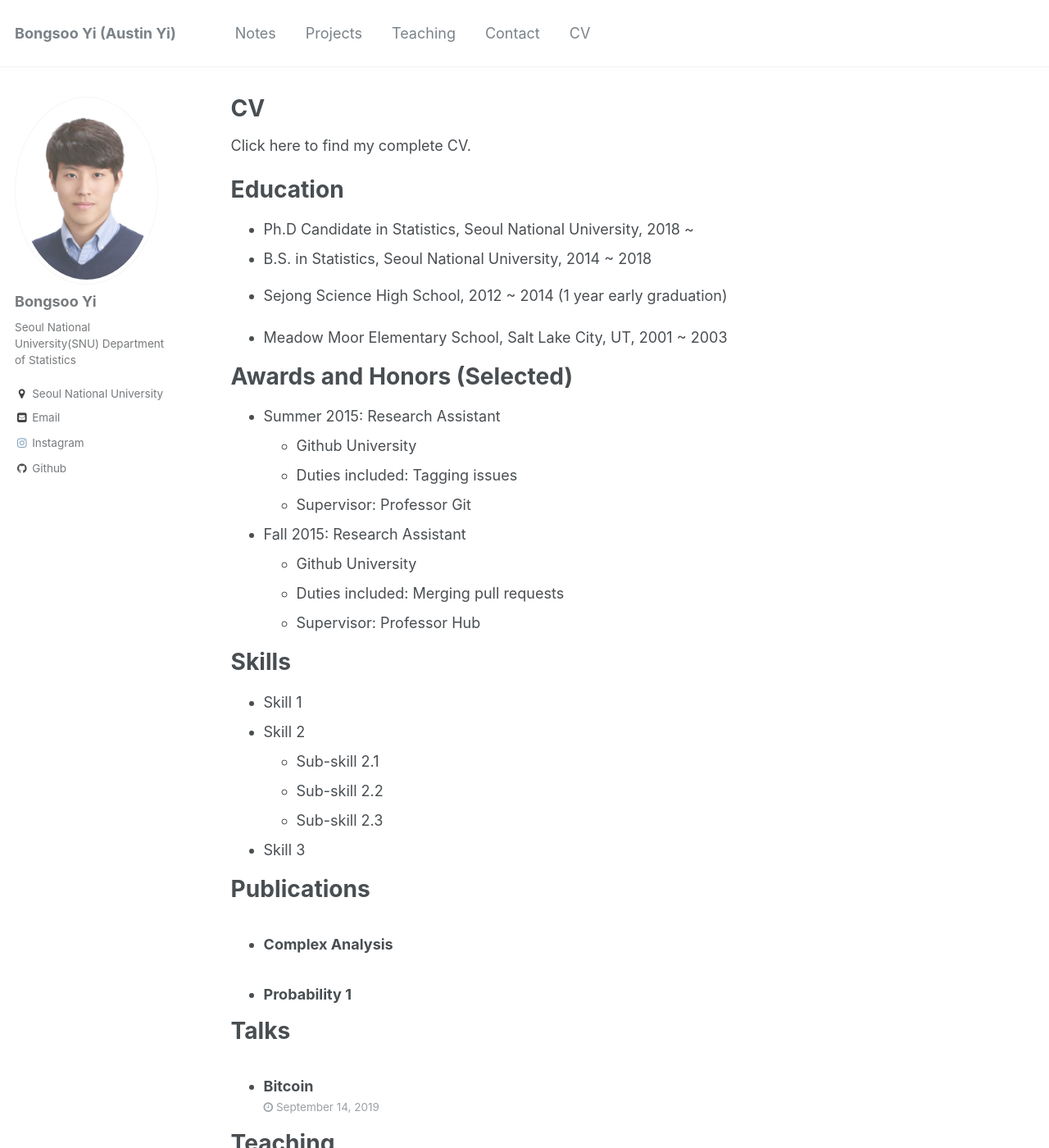
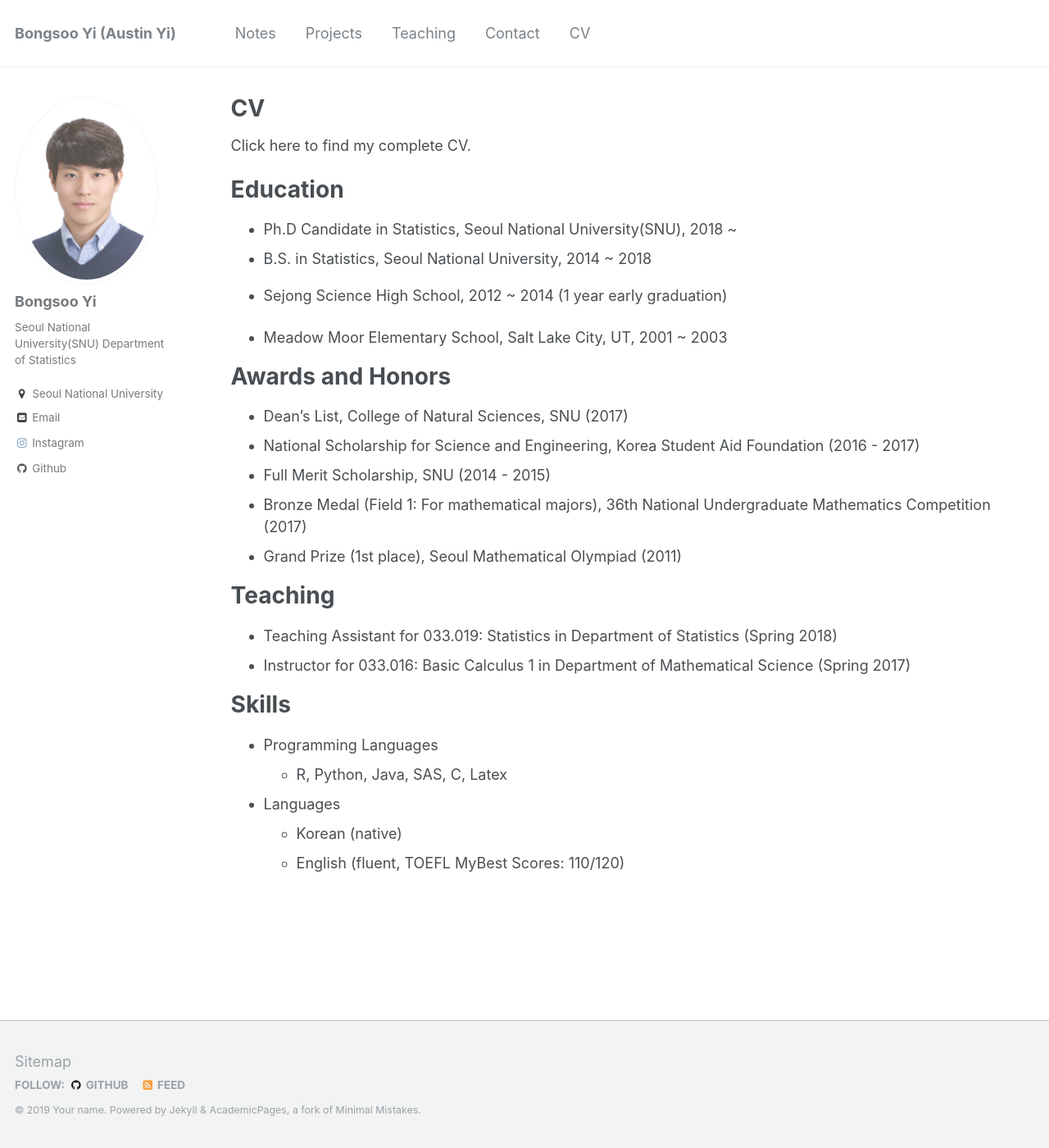
Before and after one commit to austinyi/austinyi.github.io, a Jekyll site: the page built from _pages/cv.md, in a window 1280 px wide and 1400 px high. Shown: the whole window at 82% size. Built offline with Jekyll 4.4.1, drawn with Linux system fonts in a browser that asks for light colours; some of the changed text lies outside the part shown.

Commit message:
Update cv.md

```diff
--- a/_pages/cv.md
+++ b/_pages/cv.md
@@ -13,51 +13,29 @@ Click here to find my complete [CV](https://austinyi.github.io/assets/CV.pdf).
 
 Education
 ======
-* Ph.D Candidate in Statistics, Seoul National University, 2018 ~
+* Ph.D Candidate in Statistics, Seoul National University(SNU), 2018 ~
 * B.S. in Statistics, Seoul National University, 2014 ~ 2018
 * Sejong Science High School, 2012 ~ 2014 (1 year early graduation)
 
 * Meadow Moor Elementary School, Salt Lake City, UT, 2001 ~ 2003
 
-Awards and Honors (Selected)
+Awards and Honors
 ======
-* Summer 2015: Research Assistant
-  * Github University
-  * Duties included: Tagging issues
-  * Supervisor: Professor Git
+* Dean's List, College of Natural Sciences, SNU (2017)
+* National Scholarship for Science and Engineering, Korea Student Aid Foundation (2016 - 2017)
+* Full Merit Scholarship, SNU (2014 - 2015)
+* Bronze Medal (Field 1: For mathematical majors), 36th National Undergraduate Mathematics Competition (2017)
+* Grand Prize (1st place), Seoul Mathematical Olympiad (2011)
 
-* Fall 2015: Research Assistant
-  * Github University
-  * Duties included: Merging pull requests
-  * Supervisor: Professor Hub
+Teaching
+======
+* Teaching Assistant for 033.019: Statistics in Department of Statistics (Spring 2018)
+* Instructor for 033.016: Basic Calculus 1 in Department of Mathematical Science (Spring 2017)
 
 Skills
 ======
-* Skill 1
-* Skill 2
-  * Sub-skill 2.1
-  * Sub-skill 2.2
-  * Sub-skill 2.3
-* Skill 3
-
-Publications
-======
-  <ul>{% for post in site.publications %}
-    {% include archive-single-cv.html %}
-  {% endfor %}</ul>
-
-Talks
-======
-  <ul>{% for post in site.talks %}
-    {% include archive-single-talk-cv.html %}
-  {% endfor %}</ul>
-
-Teaching
-======
-  <ul>{% for post in site.teaching %}
-    {% include archive-single-cv.html %}
-  {% endfor %}</ul>
-
-Service and leadership
-======
-* Currently signed in to 43 different slack teams
+* Programming Languages
+  * R, Python, Java, SAS, C, Latex
+* Languages
+  * Korean (native)
+  * English (fluent, TOEFL MyBest Scores: 110/120)
```
